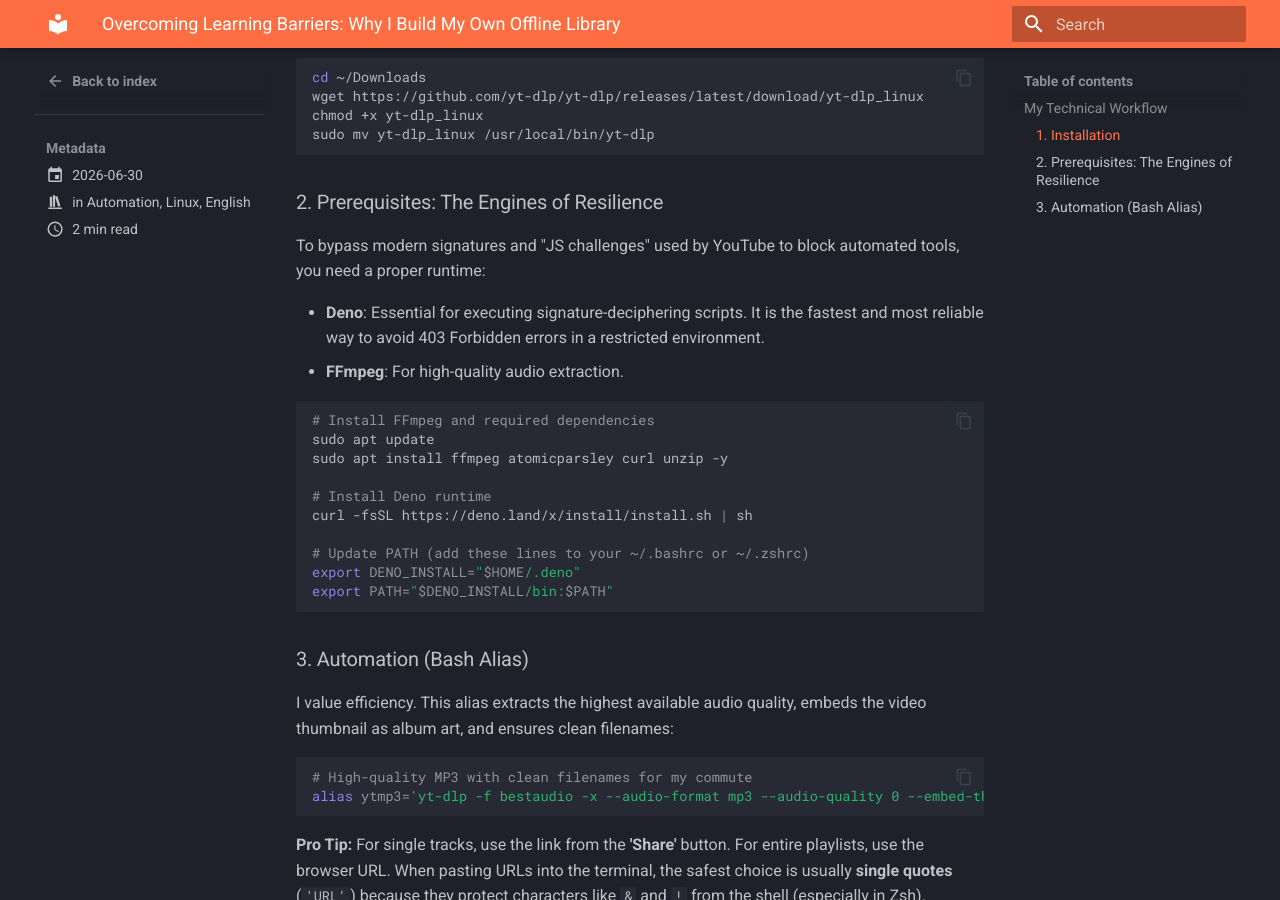
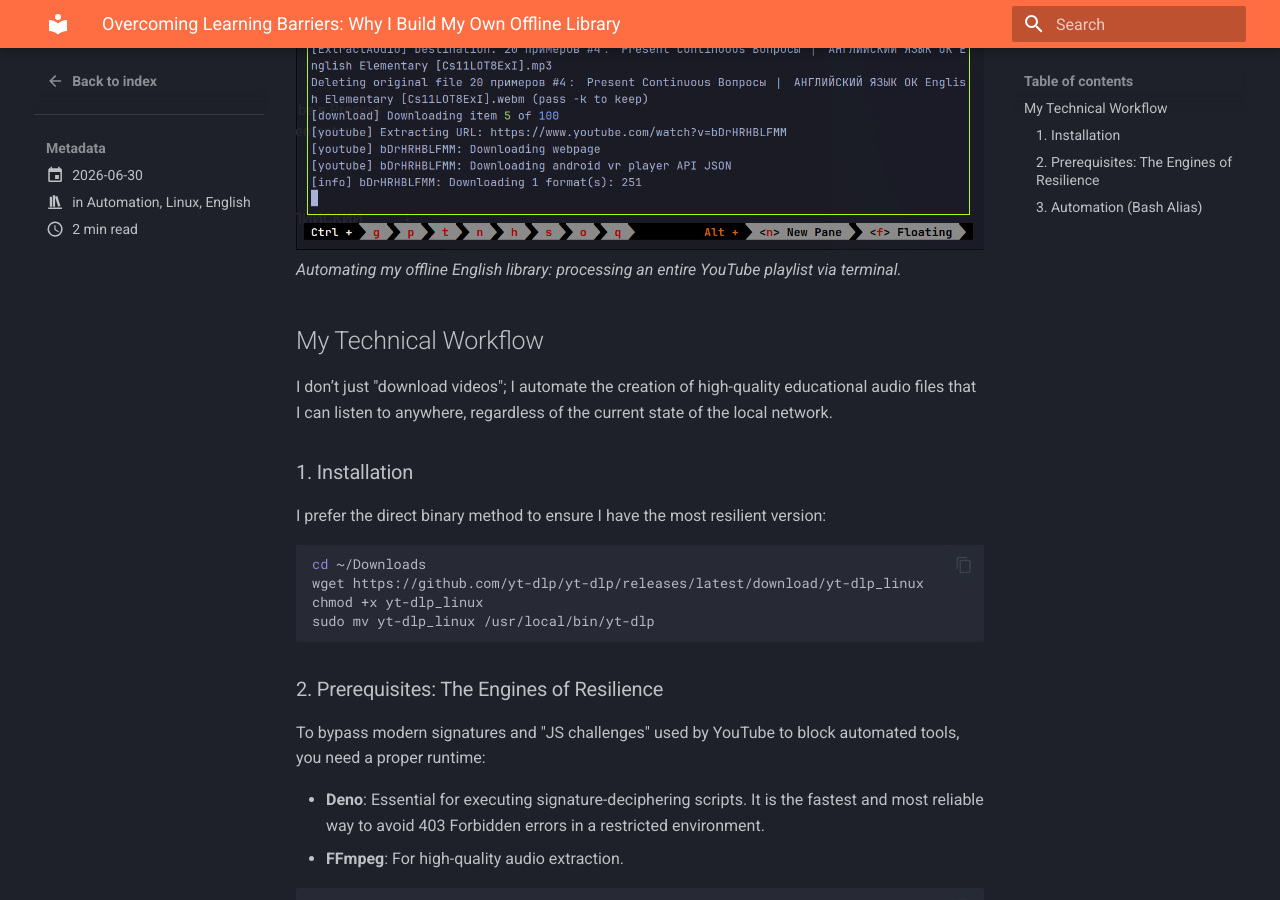
Before and after one commit to vvsparrow/sparrowlab.dev, an MkDocs documentation site: the page built from docs/blog/posts/yt-dlp-audio.md, in a window 1280 px wide and 900 px high, scrolled down 643 px. Built offline with MkDocs 1.6.1 and Material for MkDocs 9.7.7, drawn with Linux system fonts in a browser that asks for light colours.

Commit message:
docs(blog): add image to yt-dlp audio post

```diff
--- a/docs/blog/posts/yt-dlp-audio.md
+++ b/docs/blog/posts/yt-dlp-audio.md
@@ -18,6 +18,10 @@ Every other day, I spend about 3 hours commuting to the gym and training. I
 refused to let this time go to waste. To ensure my English learning remains
 uninterrupted despite unstable connectivity and censorship, I developed a
 reliable offline workflow using yt-dlp.
+
+![yt-dlp processing a 100-video playlist](../../assets/ytmp3.png)
+*Automating my offline English library: processing an entire YouTube playlist
+via terminal.*
 
 ## My Technical Workflow
 
```
Also changed, not shown: docs/assets/ytmp3.png (added).
